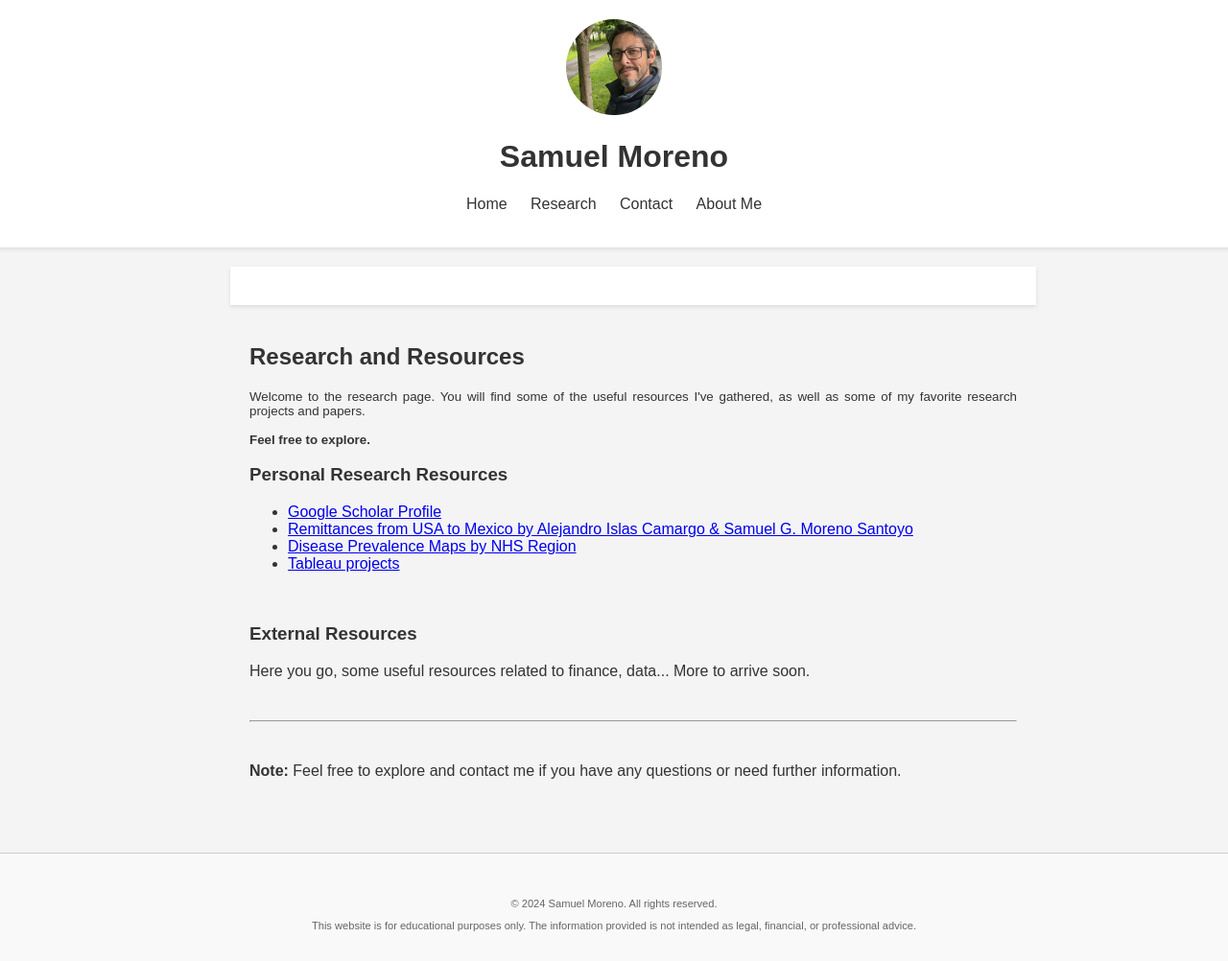
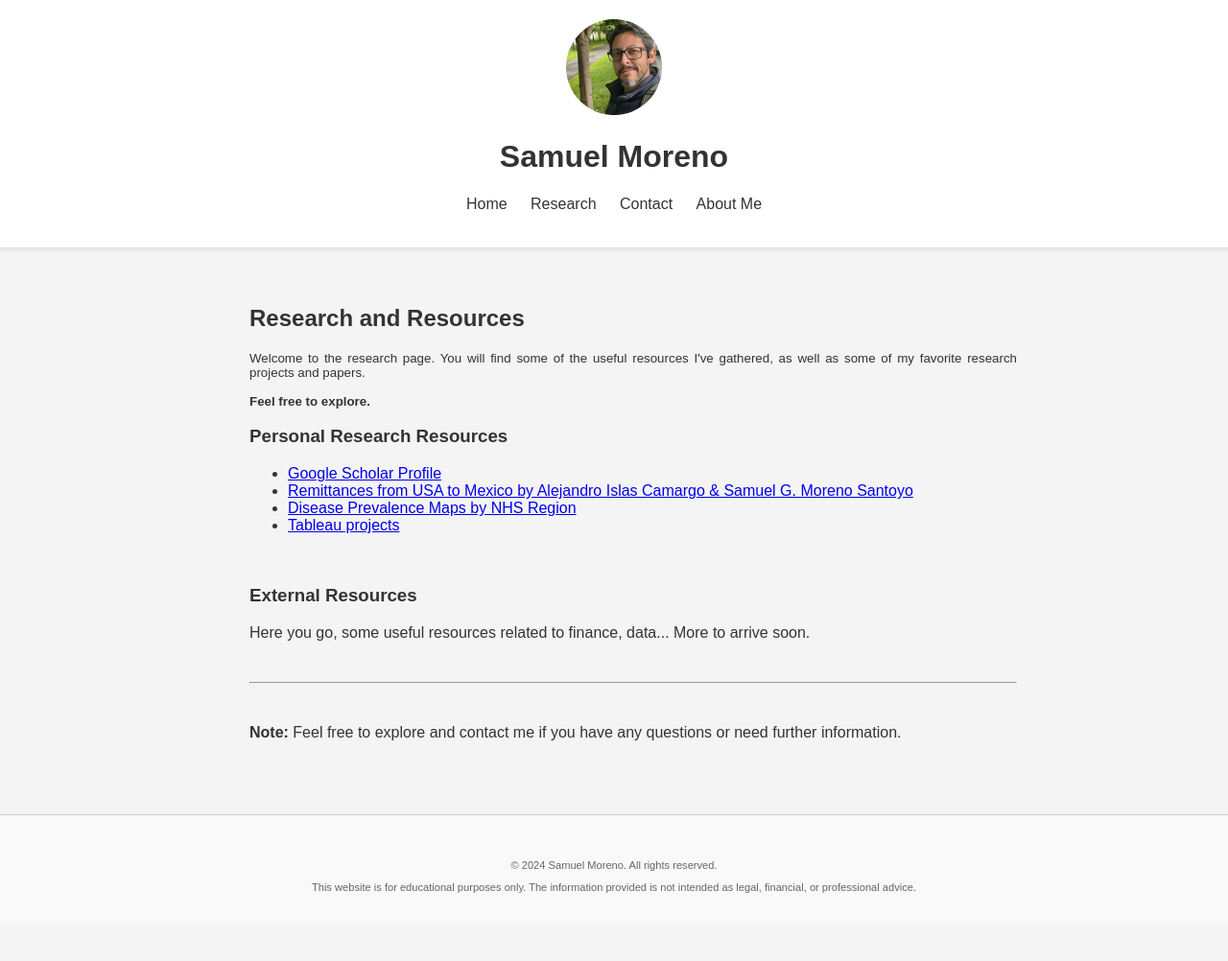
Before and after one commit to GregSom-MSc/GregSom-MSc.github.io, a Jekyll site: the page built from research.html, in a window 1280 px wide. Shown: the whole page at 96% size. Built offline with Jekyll 4.4.1, drawn with Linux system fonts in a browser that asks for light colours; after the commit the page ends 962 px from its top, so only the background shows below that.

Commit message:
Update research.html

```diff
--- a/research.html
+++ b/research.html
@@ -11,9 +11,6 @@ title: Research
     <title>Research</title>
 </head>
 <body>
-    <header>
-        <!-- Header content can go here if necessary -->
-    </header>
 
     <main>
         <h2>Research and Resources</h2>
```
